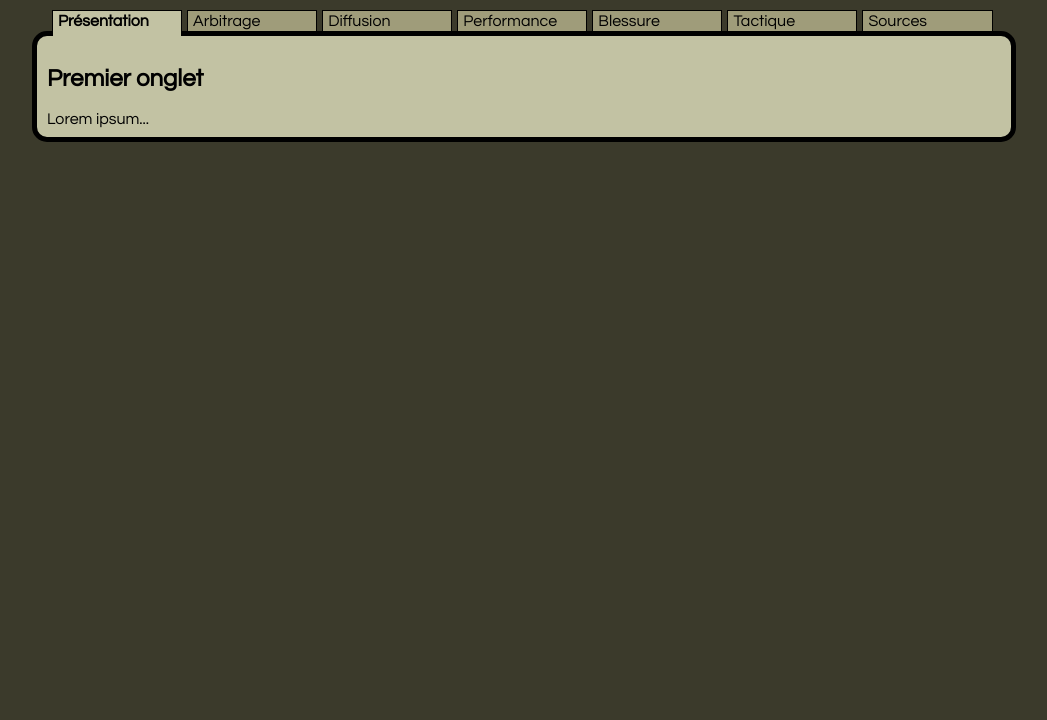
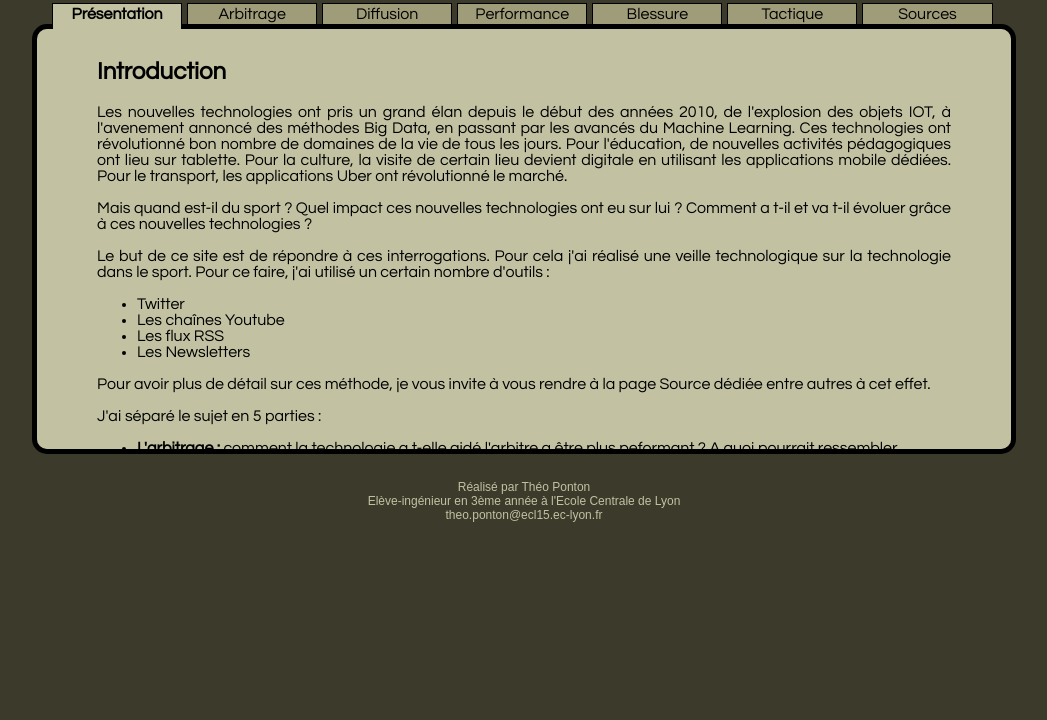
Before and after one commit to shtheo/ntic_mos_55, a plain HTML site: page index.html in a window 1280 px wide. Shown: the part 80-800 px from the top of the page, without its empty margins (116-1163 px from the left). Drawn offline with nearby package versions, Linux system fonts and the light colour scheme.

Commit message:
begining first tab

```diff
--- a/index.html
+++ b/index.html
@@ -6,7 +6,7 @@
 	<link href="style.css" rel="stylesheet" type="text/css">
 	<script src="https://code.jquery.com/jquery-latest.js"></script>
 	<script src="onglets.js"></script>
-	<link rel="icon" type="image/jpg" href="favicon.jpg" />
+	<link rel="icon" type="image/jpg" href="favicon.png" />
 </head>
 <body>
 	<h1>MOS 5.5 - NTIC - Les nouvelles technologies dans le sport</h1>
@@ -21,8 +21,45 @@
 	</ul>
 	<div id="contenu">
 		<div class="item">
-			<h2>Premier onglet</h2>
-			Lorem ipsum...
+			<h2>Introduction</h2>
+			<p>
+				Les nouvelles technologies ont pris un grand élan depuis le début des années 2010, de l'explosion des objets IOT,
+				à l'avenement annoncé des méthodes Big Data, en passant par les avancés du Machine Learning.
+				Ces technologies ont révolutionné bon nombre de domaines de la vie de tous les jours.
+				Pour l'éducation, de nouvelles activités pédagogiques ont lieu sur tablette.
+				Pour la culture, la visite de certain lieu devient digitale en utilisant les applications mobile dédiées.
+				Pour le transport, les applications Uber ont révolutionné le marché.
+			</p>
+			<p>
+				Mais quand est-il du sport ? Quel impact ces nouvelles technologies ont eu sur lui ?
+				Comment a t-il et va t-il évoluer grâce à ces nouvelles technologies ?
+			</p>
+			<p>
+				Le but de ce site est de répondre à ces interrogations.
+				Pour cela j'ai réalisé une veille technologique sur la technologie dans le sport.
+				Pour ce faire, j'ai utilisé un certain nombre d'outils :
+				<ul>
+					<li>Twitter</li>
+					<li>Les chaînes Youtube</li>
+					<li>Les flux RSS</li>
+					<li>Les Newsletters</li>
+				</ul>
+				Pour avoir plus de détail sur ces méthode, je vous invite à vous rendre à la page Source dédiée
+				entre autres à cet effet.
+			</p>
+			<p>
+				J'ai séparé le sujet en 5 parties :
+				<ul>
+					<li><b>L'arbitrage :</b> comment la technologie a t-elle aidé l'arbitre a être plus peformant ?
+					A quoi pourrait ressembler l'arbitre du futur ?</li>
+					<li><b>La retransmission :</b> certains sports sont assez difficiles à retransmettre en direct.
+					Comment la technologie a t-elle et va t-elle permettre une meilleure retransmission d'évenements sportifs ?</li>
+					<li><b>La performance :</b> le sportif d'aujourd'hui et de demain sera t-il plus puissant en utilisant la technologie ?</li>
+					<li><b>Les blessures :</b> une meilleure prévention et gestion des blessures sont-elles possibles en utilisant des technologies plus évoluées ?</li>
+					<li><b>La tactique :</b> la manière d'aborder le sport en lui-même a t-elle changé ?
+					Les sports d'aujourd'hui seront-ils les mêmes que les sports de demain ?</li>
+				</ul>
+			</p>
 		</div>
 		<div class="item">
 			<h2>Deuxième onglet</h2>
@@ -49,5 +86,10 @@
 			Lorem ipsum...
 		</div>
 	</div>
+	<div class="bas_page">
+		Réalisé par Théo Ponton<br/>
+		Elève-ingénieur en 3ème année à l'Ecole Centrale de Lyon<br/>
+		theo.ponton@ecl15.ec-lyon.fr</br>
+	</div>
 </body>
 </html>
--- a/onglets.js
+++ b/onglets.js
@@ -3,7 +3,6 @@ $(function() {
 	$('#onglets').click(function(event) {
 		var actuel = event.target;
 		if (!/li/i.test(actuel.nodeName) || actuel.className.indexOf('actif') > -1) {
-			alert(actuel.nodeName)
 			return;
 		}
 		$(actuel).addClass('actif').siblings().removeClass('actif');
--- a/style.css
+++ b/style.css
@@ -12,6 +12,7 @@
 	background-color: #9f9c7a;
 	z-index: 1;
 	width : 12%;
+	text-align: center;
 }
 #onglets li:hover{
 	background-color: #b34700;
@@ -32,13 +33,18 @@
 	clear: both;
 	position: relative;
 	margin: 0 20px;
-	padding: 10px;
+	padding-right: 60px;
+	padding-left: 60px;
+	padding-top: 10px;
+	padding-bottom: 10px;
 	border: 5px solid black;
 	z-index: 5;
 	top: -6px;
 	background-color: #c2c2a3;
 	overflow: hidden;
 	border-radius: 15px;
+	height: 400px;
+	overflow: auto;
 }
 body{
 	width : 80%;
@@ -51,6 +57,29 @@ h1{
 	text-align: center;
 	font-family : agency fb, century gothic, arial;
 	font-weight: bold;
-	font-size : 38px;
+	font-size : 35px;
 	color: #c2c2a3;
 }
+p{
+	text-align : justify;
+}
+.bas_page{
+	margin-top : 20px;
+	text-align: center;
+	color: #c2c2a3;
+	font-family : arial;
+	font-size : 12px;
+}
+::-webkit-scrollbar {
+  width: 20px;
+}
+::-webkit-scrollbar-track {
+  box-shadow: inset 0 0 5px grey;
+  border-radius: 10px;
+}
+::-webkit-scrollbar-thumb {
+  background: #0f0f0a;
+  border-radius: 10px;
+}
+::-webkit-scrollbar-thumb:hover {
+  background: #000000;
```
Also changed, not shown: favicon.jpg (deleted), favicon.png (added), soccer_ball.png (added).
